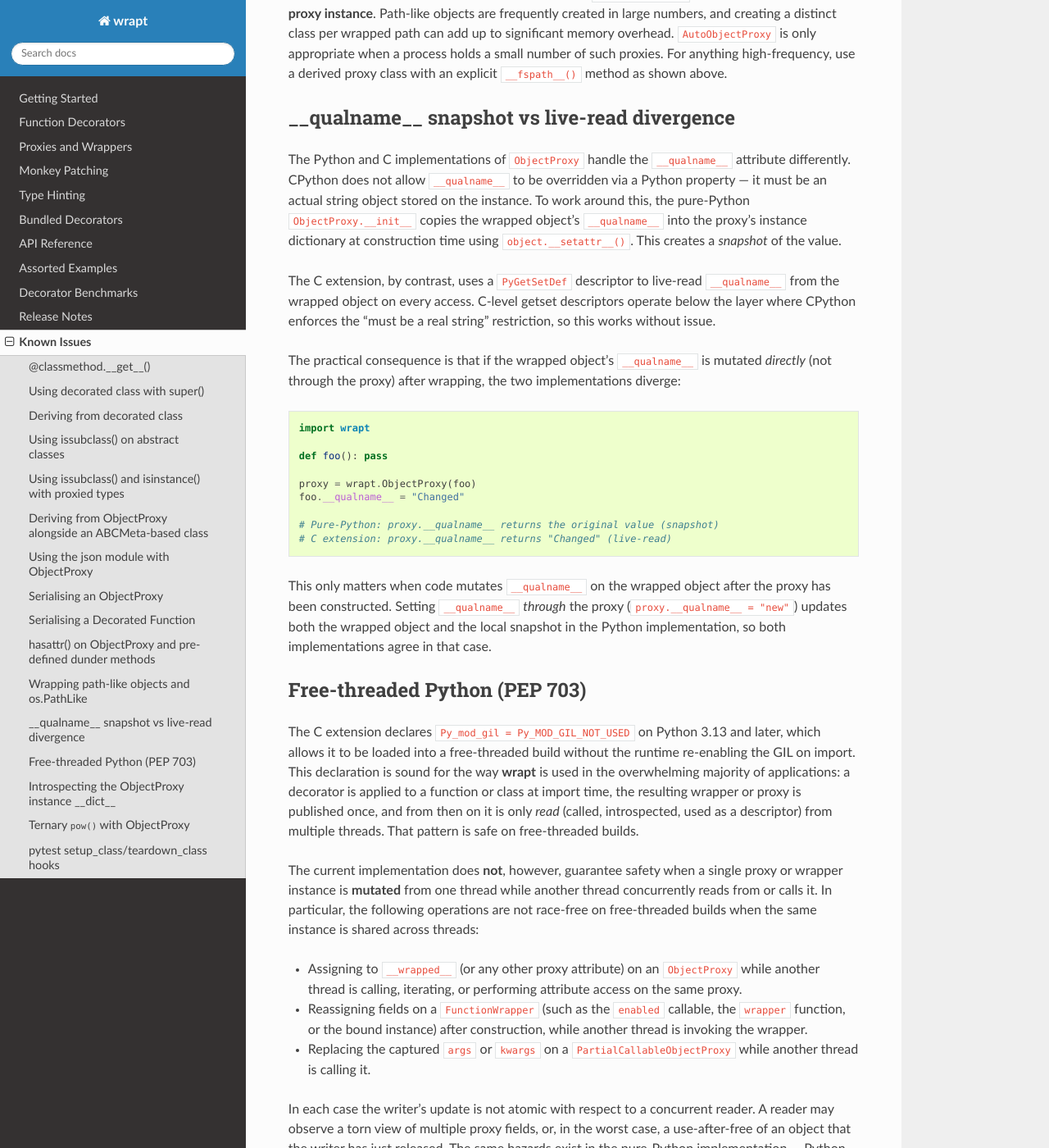
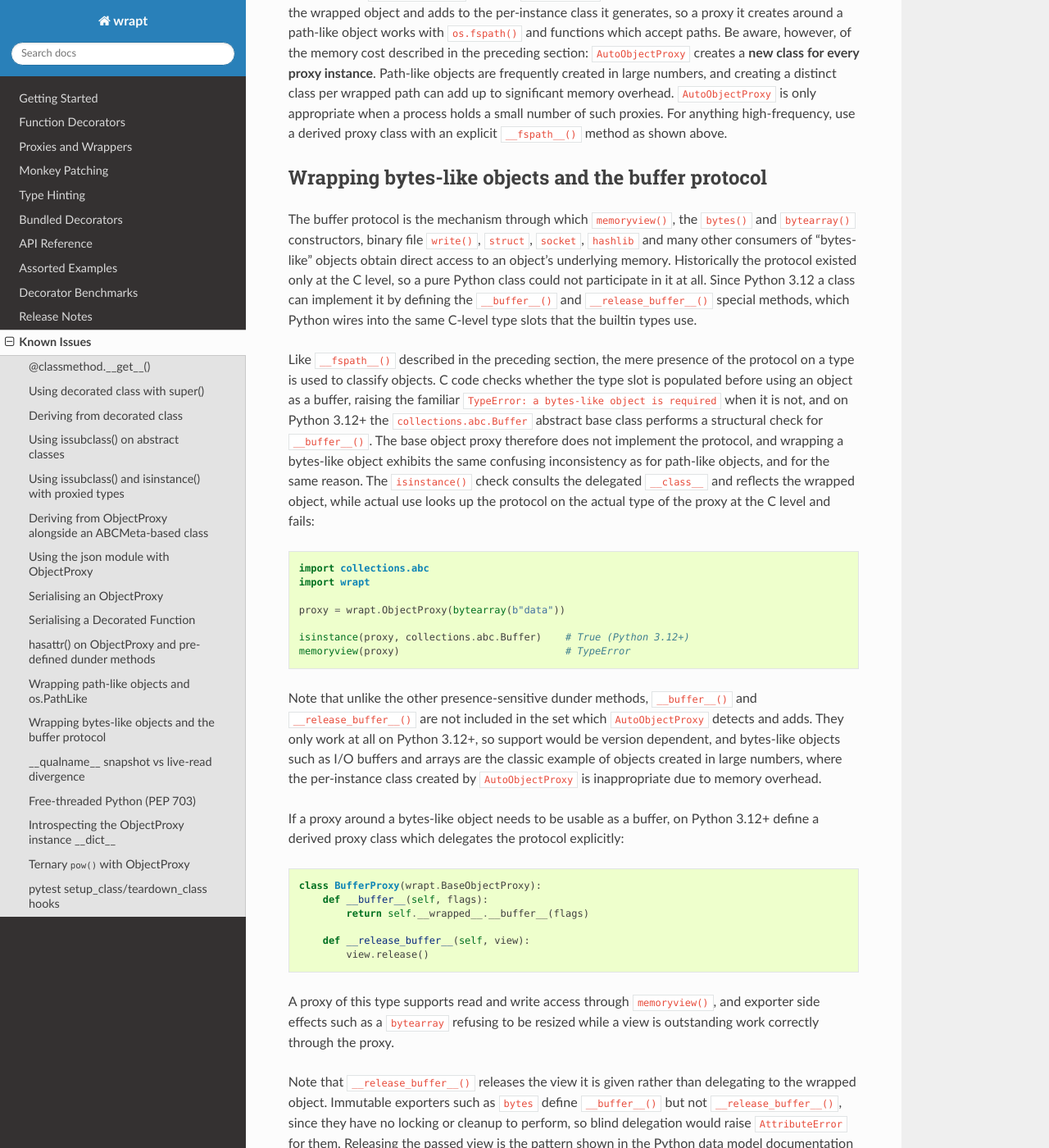
Before and after one commit to GrahamDumpleton/wrapt, a Sphinx documentation site: the page built from docs/issues.rst, in a window 1280 px wide and 1400 px high, scrolled down 13592 px. Shown: the whole window at 82% size. Built offline with Sphinx 7.4.7 and the Read the Docs theme 3.1.0, drawn with Linux system fonts in a browser that asks for light colours; some of the changed text lies outside the part shown.

Commit message:
Document buffer protocol behaviour of object proxies.
The buffer protocol is looked up on the actual type of an object at
the C level, so a proxy around a bytes-like object cannot be used with
memoryview() or other buffer consumers, even though on Python 3.12+
isinstance() against collections.abc.Buffer reports the proxy as
bytes-like via the delegated __class__. Add a known issues section
documenting the inconsistency and its cause, why the base object proxy
deliberately does not implement __buffer__ and __release_buffer__, why
AutoObjectProxy does not include them in its conditional set, and a
recipe for a derived proxy class on Python 3.12+ which delegates
__buffer__ and releases the view in __release_buffer__, which works
for immutable exporters such as bytes that define no
__release_buffer__ of their own. Tests pin both the documented failure
behaviour and the recipe so any change in a future Python version is
noticed.

```diff
--- a/docs/issues.rst
+++ b/docs/issues.rst
@@ -582,6 +582,10 @@ invoking. The most common examples are:
 * ``__fspath__``, whose presence on the type is what marks an object as
   path-like for ``os.fspath()`` and ``isinstance(obj, os.PathLike)``.
   See the `Wrapping path-like objects and os.PathLike`_ section below.
+* ``__buffer__`` and ``__release_buffer__``, whose presence on the type
+  is what marks an object as bytes-like for the buffer protocol. See
+  the `Wrapping bytes-like objects and the buffer protocol`_ section
+  below.
 
 If ``ObjectProxy`` defined these unconditionally, ``callable(proxy)``
 would always be ``True`` even when wrapping a non-callable, every
@@ -722,6 +726,80 @@ significant memory overhead. ``AutoObjectProxy`` is only appropriate
 when a process holds a small number of such proxies. For anything
 high-frequency, use a derived proxy class with an explicit
 ``__fspath__()`` method as shown above.
+
+Wrapping bytes-like objects and the buffer protocol
+----------------------------------------------------
+
+The buffer protocol is the mechanism through which ``memoryview()``,
+the ``bytes()`` and ``bytearray()`` constructors, binary file
+``write()``, ``struct``, ``socket``, ``hashlib`` and many other
+consumers of "bytes-like" objects obtain direct access to an object's
+underlying memory. Historically the protocol existed only at the C
+level, so a pure Python class could not participate in it at all.
+Since Python 3.12 a class can implement it by defining the
+``__buffer__()`` and ``__release_buffer__()`` special methods, which
+Python wires into the same C-level type slots that the builtin types
+use.
+
+Like ``__fspath__()`` described in the preceding section, the mere
+presence of the protocol on a type is used to classify objects. C code
+checks whether the type slot is populated before using an object as a
+buffer, raising the familiar ``TypeError: a bytes-like object is
+required`` when it is not, and on Python 3.12+ the
+``collections.abc.Buffer`` abstract base class performs a structural
+check for ``__buffer__()``. The base object proxy therefore does not
+implement the protocol, and wrapping a bytes-like object exhibits the
+same confusing inconsistency as for path-like objects, and for the
+same reason. The ``isinstance()`` check consults the delegated
+``__class__`` and reflects the wrapped object, while actual use looks
+up the protocol on the actual type of the proxy at the C level and
+fails::
+
+    import collections.abc
+    import wrapt
+
+    proxy = wrapt.ObjectProxy(bytearray(b"data"))
+
+    isinstance(proxy, collections.abc.Buffer)    # True (Python 3.12+)
+    memoryview(proxy)                            # TypeError
+
+Note that unlike the other presence-sensitive dunder methods,
+``__buffer__()`` and ``__release_buffer__()`` are not included in the
+set which ``AutoObjectProxy`` detects and adds. They only work at all
+on Python 3.12+, so support would be version dependent, and bytes-like
+objects such as I/O buffers and arrays are the classic example of
+objects created in large numbers, where the per-instance class created
+by ``AutoObjectProxy`` is inappropriate due to memory overhead.
+
+If a proxy around a bytes-like object needs to be usable as a buffer,
+on Python 3.12+ define a derived proxy class which delegates the
+protocol explicitly::
+
+    class BufferProxy(wrapt.BaseObjectProxy):
+        def __buffer__(self, flags):
+            return self.__wrapped__.__buffer__(flags)
+
+        def __release_buffer__(self, view):
+            view.release()
+
+A proxy of this type supports read and write access through
+``memoryview()``, and exporter side effects such as a ``bytearray``
+refusing to be resized while a view is outstanding work correctly
+through the proxy.
+
+Note that ``__release_buffer__()`` releases the view it is given
+rather than delegating to the wrapped object. Immutable exporters such
+as ``bytes`` define ``__buffer__()`` but not ``__release_buffer__()``,
+since they have no locking or cleanup to perform, so blind delegation
+would raise ``AttributeError`` for them. Releasing the passed view is
+the pattern shown in the Python data model documentation and works for
+any wrapped object.
+
+On Python versions before 3.12 there is no way for a pure Python class
+to participate in the buffer protocol, so this recipe does not work
+there and a proxy around a bytes-like object cannot be passed to
+buffer consumers at all. Unwrap the proxy at the boundary instead,
+passing ``proxy.__wrapped__`` to the consumer.
 
 \_\_qualname\_\_ snapshot vs live-read divergence
 --------------------------------------------------
```
Also changed, not shown: 1 other file.
